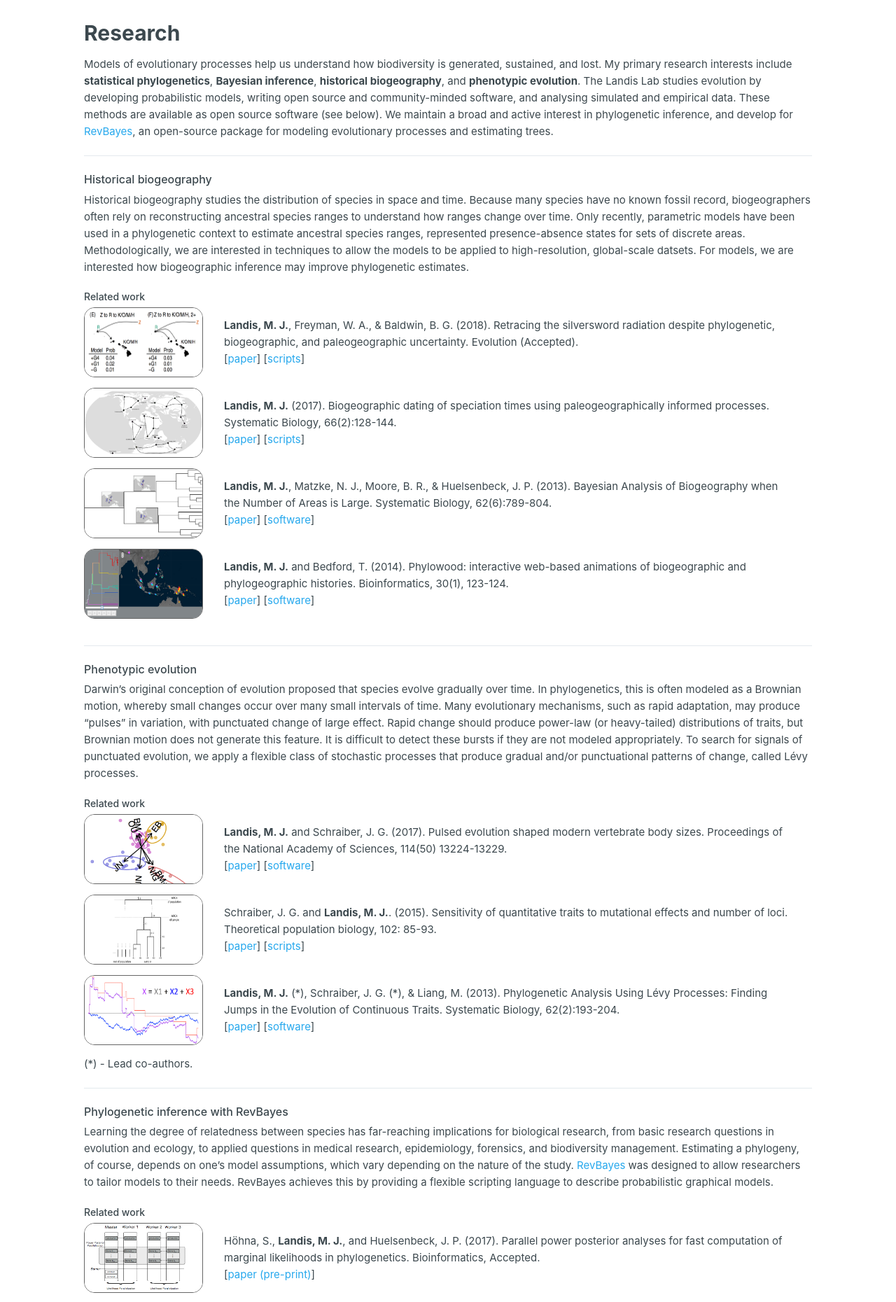
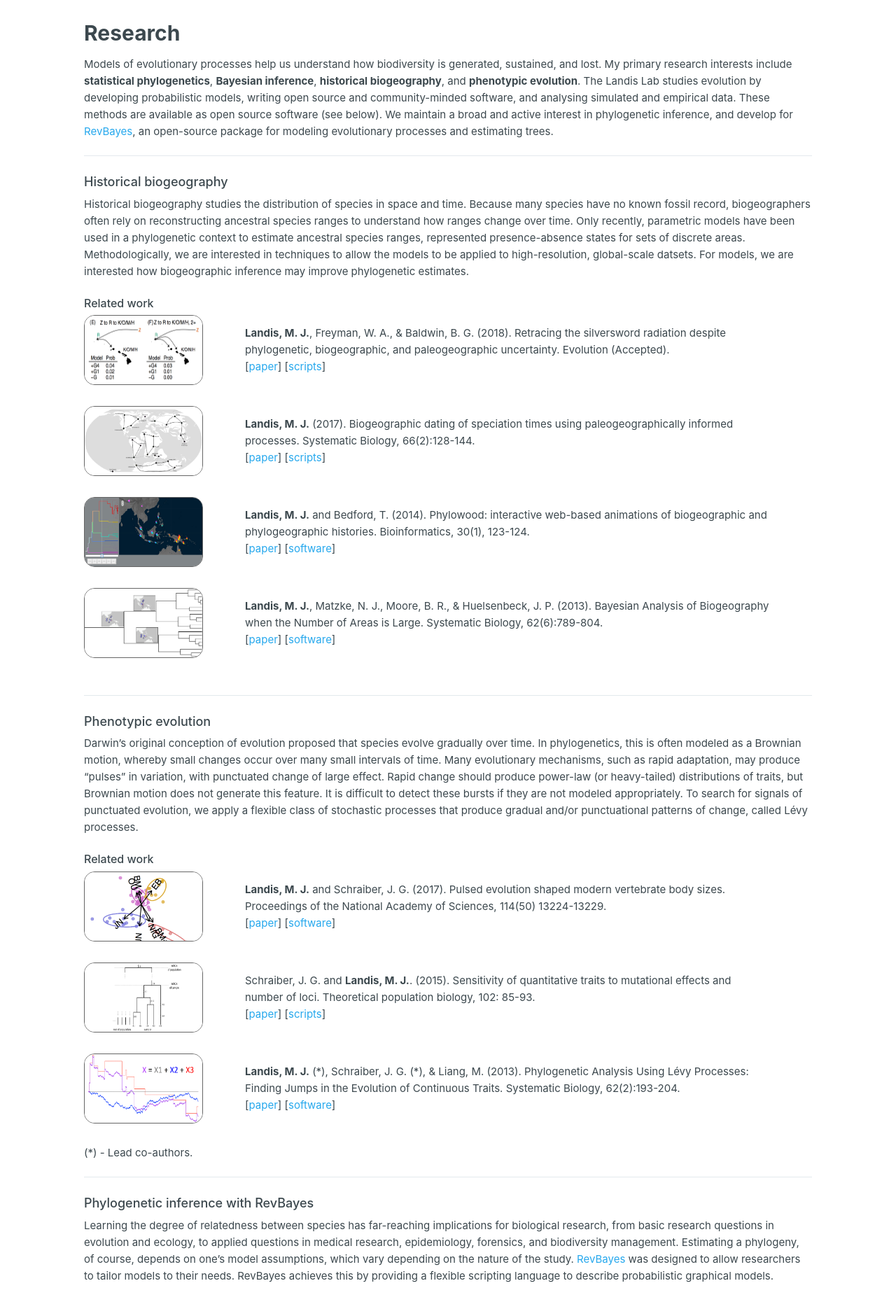
Before and after one commit to landislab/landislab.github.io, a Jekyll site: the page built from research/index.md, in a window 1280 px wide. Shown: the part 271-2131 px from the top of the page at 70% size. Built offline with Jekyll 4.4.1, drawn with Linux system fonts in a browser that asks for light colours; nearby versions of some CDN libraries.

Commit message:
fix table img widths

```diff
--- a/_layouts/people.html
+++ b/_layouts/people.html
@@ -89,7 +89,7 @@
         </table>
     </div>
     <div style="width:80%; margin-left:auto; margin-right:auto">
-        <h3>Interested in joining?</h3>
+        <h2>Interested in joining?</h2>
         We're always looking for creative thinkers that study models of evolution. Please contact <a href="mailto:michael.landis@wustl.edu">Michael</a> directly to inquire about postdoctoral, graduate, and undergraduate research opportunities.
     </div>
     <br>
--- a/research/index.md
+++ b/research/index.md
@@ -17,7 +17,7 @@
 
 ---
 
-#### Historical biogeography
+### Historical biogeography
 
 Historical biogeography studies the distribution of species in space and time.
 Because many species have no known fossil record, biogeographers often rely on reconstructing ancestral species ranges to understand how ranges change over time.
@@ -25,58 +25,85 @@
 Methodologically, we are interested in techniques to allow the models to be applied to high-resolution, global-scale datsets.
 For models, we are interested how biogeographic inference may improve phylogenetic estimates.
 
-##### Related work
 
-<!--<table table-layout="fixed" style="margin: auto" width="800px">-->
+
+#### Related work
+
 <table>
-    <colgroup>
-        <col style="width:200px height=100px">
-        <col>
-    </colgroup>
+
+    <!-- NEW ENTRY -->
     <tr>
-        <td markdown="span" width="200px">
-            <img height="100px" width="200px" src="/assets/research/img/Landis_et_al_2018_Evolution_silversword_radiation.png" style="float: left; margin:0px 10px 0px 0px" class="img-circle-5">
-        </td>
-        <td markdown="span">
-            **Landis, M. J.**, Freyman, W. A., & Baldwin, B. G. (2018). Retracing the silversword radiation despite phylogenetic, biogeographic, and paleogeographic uncertainty. Evolution (Accepted).<br>
+        <!-- IMAGE -->
+        <td><table table-layout="fixed" style="margin:auto" width="200px">
+            <td markdown="span" width="200px">
+                <img height="100px" width="200px" src="/assets/research/img/Landis_et_al_2018_Evolution_silversword_radiation.png" style="float: left; margin:0px" class="img-circle-5">
+            </td>
+        </table></td>
+        <!-- PAPER -->
+        <td><table table-layout="fixed" style="margin:auto">
+            <td markdown="span">
+                **Landis, M. J.**, Freyman, W. A., & Baldwin, B. G. (2018). Retracing the silversword radiation despite phylogenetic, biogeographic, and paleogeographic uncertainty. Evolution (Accepted).<br>
             [[paper](/assets/research/pdf/Landis_et_al_2018_bioRxiv_silversword_radiation)]  [[scripts](http://github.com/mlandis/biogeo_silversword)]
-        </td>
+            </td>
+        </table></td>
     </tr>
 
+
+    <!-- NEW ENTRY -->
     <tr>
-        <td markdown="span" width="200px">
-            <img src="/assets/research/img/Landis_2016_SystBiol_biogeographic_dating.png" style="float: left; margin:0px 10px 0px 0px" height="100" width="200" class="img-circle-5">
-        </td>
-        <td markdown="span">
-            **Landis, M. J.** (2017). Biogeographic dating of speciation times using paleogeographically informed processes. Systematic Biology, 66(2):128-144.<br>
+        <!-- IMAGE -->
+        <td><table table-layout="fixed" style="margin:auto" width="200px">
+            <td markdown="span" width="200px">
+                <img src="/assets/research/img/Landis_2016_SystBiol_biogeographic_dating.png" style="float: left; margin:0px" height="100" width="200" class="img-circle-5">
+            </td>
+        </table></td>
+        <!-- PAPER -->
+        <td><table table-layout="fixed" style="margin:auto">
+            <td markdown="span">
+                **Landis, M. J.** (2017). Biogeographic dating of speciation times using paleogeographically informed processes. Systematic Biology, 66(2):128-144.<br>
             [[paper](/assets/research/pdf/Landis_2016_SystBiol_biogeographic_dating.pdf)]  [[scripts](http://github.com/mlandis/biogeographic_dating)]
-        </td>
+            </td>
+        </table></td>
     </tr>
 
+    <!-- NEW ENTRY -->
     <tr>
-        <td markdown="span" width="200px">
-            <img src="/assets/research/img/Landis_et_al_2013_SystBiol_biogeography_many_areas.png" style="float: left; margin:0px 10px 0px 0px" height="100" width="200" class="img-circle-5">
-        </td>
-        <td markdown="span">
-            **Landis, M. J.**, Matzke, N. J., Moore, B. R., & Huelsenbeck, J. P. (2013). Bayesian Analysis of Biogeography when the Number of Areas is Large. Systematic Biology, 62(6):789-804.<br>
-            [[paper](/assets/research/pdf/Landis_et_al_2013_SystBiol_biogeography_many_areas.pdf)]  [[software](http://software.google.com/p/archive/bayarea)]
-        </td>
+        <!-- IMAGE -->
+        <td><table table-layout="fixed" style="margin:auto" width="200px">
+            <td markdown="span" width="200px">
+                <img src="/assets/research/img/Landis_Bedford_2014_Bioinfo_phylowood.png" style="float: left; margin:0px" height="100" width="200" class="img-circle-5">
+            </td>
+        </table></td>
+        <!-- PAPER -->
+        <td><table table-layout="fixed" style="margin:auto">
+            <td markdown="span">
+                **Landis, M. J.** and Bedford, T. (2014). Phylowood: interactive web-based animations of biogeographic and phylogeographic histories. Bioinformatics, 30(1), 123-124.<br>
+            [[paper](/assets/research/pdf/Landis_Bedford_2014_Bioinfo_phylowood.pdf)]  [[software](http://mlandis.github.io/phylowood)]
+            </td>
+        </table></td>
     </tr>
 
+    <!-- NEW ENTRY -->
     <tr>
-        <td markdown="span" width="200px">
-            <img src="/assets/research/img/Landis_Bedford_2014_Bioinfo_phylowood.png" style="float: left; margin:0px 10px 0px 0px" height="100" width="200" class="img-circle-5">
-        </td>
-        <td markdown="span">
-            **Landis, M. J.** and Bedford, T. (2014). Phylowood: interactive web-based animations of biogeographic and phylogeographic histories. Bioinformatics, 30(1), 123-124.<br>
-            [[paper](/assets/research/pdf/Landis_Bedford_2014_Bioinfo_phylowood.pdf)]  [[software](http://mlandis.github.io/phylowood)]
-        </td>
+        <!-- IMAGE -->
+        <td><table table-layout="fixed" style="margin:auto" width="200px">
+            <td markdown="span" width="200px">
+                <img src="/assets/research/img/Landis_et_al_2013_SystBiol_biogeography_many_areas.png" style="float: left; margin:0px" height="100" width="200" class="img-circle-5">
+            </td>
+        </table></td>
+        <!-- PAPER -->
+        <td><table table-layout="fixed" style="margin:auto">
+            <td markdown="span">
+                 **Landis, M. J.**, Matzke, N. J., Moore, B. R., & Huelsenbeck, J. P. (2013). Bayesian Analysis of Biogeography when the Number of Areas is Large. Systematic Biology, 62(6):789-804.<br>
+            [[paper](/assets/research/pdf/Landis_et_al_2013_SystBiol_biogeography_many_areas.pdf)]  [[software](http://software.google.com/p/archive/bayarea)]
+            </td>
+        </table></td>
     </tr>
 </table>
 
 ---
 
-#### Phenotypic evolution
+### Phenotypic evolution
 
 Darwin's original conception of evolution proposed that species evolve gradually over time.
 In phylogenetics, this is often modeled as a Brownian motion, whereby small changes occur over many small intervals of time.
@@ -85,102 +112,152 @@
 It is difficult to detect these bursts if they are not modeled appropriately.
 To search for signals of punctuated evolution, we apply a flexible class of stochastic processes that produce gradual and/or punctuational patterns of change, called Lévy processes.
 
-##### Related work
+#### Related work
 
-<!--<table table-layout="fixed" style="margin: auto" width="800px">-->
 <table>
-    <colgroup>
-        <col style="width:200px height=100px">
-        <col>
-    </colgroup>
+
+    <!-- NEW ENTRY -->
     <tr>
-        <td markdown="span" width="200px">
-            <img src="/assets/research/img/Landis_Schraiber_2017_PNAS_pulse_vertebrate.png" style="float: left; margin:0px 10px 0px 0px" height="100" width="200" class="img-circle-5">
-        </td>
-        <td markdown="span">
-            **Landis, M. J.** and Schraiber, J. G. (2017). Pulsed evolution shaped modern vertebrate body sizes. Proceedings of the National Academy of Sciences, 114(50) 13224-13229.<br>
+        <!-- IMAGE -->
+        <td><table table-layout="fixed" style="margin:auto" width="200px">
+            <td markdown="span" width="200px">
+                <img src="/assets/research/img/Landis_Schraiber_2017_PNAS_pulse_vertebrate.png" style="float: left; margin:0px" height="100" width="200" class="img-circle-5">
+            </td>
+        </table></td>
+        <!-- PAPER -->
+        <td><table table-layout="fixed" style="margin:auto">
+            <td markdown="span">
+                **Landis, M. J.** and Schraiber, J. G. (2017). Pulsed evolution shaped modern vertebrate body sizes. Proceedings of the National Academy of Sciences, 114(50) 13224-13229.<br>
             [[paper](/assets/research/pdf/Landis_Schraiber_2017_PNAS_pulse_vertebrate.pdf)]  [[software](http://github.com/Schraiber/pulsR)]
-        </td>
+            </td>
+        </table></td>
     </tr>
 
+
+    <!-- NEW ENTRY -->
     <tr>
-        <td markdown="span" width="200px">
-            <img src="/assets/research/img/Schraiber_Landis_2014_TPB_quant_coalescent.png" style="float: left; margin:0px 10px 0px 0px" height="100" width="200" class="img-circle-5">
-        </td>
-        <td markdown="span">
-            Schraiber, J. G. and **Landis, M. J.**. (2015). Sensitivity of quantitative traits to mutational effects and number of loci. Theoretical population biology, 102: 85-93.<br>
+        <!-- IMAGE -->
+        <td><table table-layout="fixed" style="margin:auto" width="200px">
+            <td markdown="span" width="200px">
+                <img src="/assets/research/img/Schraiber_Landis_2014_TPB_quant_coalescent.png" style="float: left; margin:0px" height="100" width="200" class="img-circle-5">
+            </td>
+        </table></td>
+        <!-- PAPER -->
+        <td><table table-layout="fixed" style="margin:auto">
+            <td markdown="span">
+                Schraiber, J. G. and **Landis, M. J.**. (2015). Sensitivity of quantitative traits to mutational effects and number of loci. Theoretical population biology, 102: 85-93.<br>
             [[paper](/assets/research/pdf/Schraiber_Landis_2014_TPB_quant_coalescent.pdf)]  [[scripts](http://github.com/Schraiber/quant_trait_coalescent)]
-        </td>
+            </td>
+        </table></td>
     </tr>
 
+    <!-- NEW ENTRY -->
     <tr>
-        <td markdown="span" width="200px">
-            <img src="/assets/research/img/Landis_et_al_2012_SystBiol_phylo_levy.png" style="float: left; margin:0px 10px 0px 0px" height="100" width="200" class="img-circle-5">
-        </td>
-        <td markdown="span">
-            **Landis, M. J.** (\*), Schraiber, J. G. (\*), & Liang, M. (2013). Phylogenetic Analysis Using Lévy Processes: Finding Jumps in the Evolution of Continuous Traits. Systematic Biology, 62(2):193-204.<br>
+        <!-- IMAGE -->
+        <td><table table-layout="fixed" style="margin:auto" width="200px">
+            <td markdown="span" width="200px">
+                <img src="/assets/research/img/Landis_et_al_2012_SystBiol_phylo_levy.png" style="float: left; margin:0px" height="100" width="200" class="img-circle-5">
+            </td>
+        </table></td>
+        <!-- PAPER -->
+        <td><table table-layout="fixed" style="margin:auto">
+            <td markdown="span">
+                **Landis, M. J.** (\*), Schraiber, J. G. (\*), & Liang, M. (2013). Phylogenetic Analysis Using Lévy Processes: Finding Jumps in the Evolution of Continuous Traits. Systematic Biology, 62(2):193-204.<br>
             [[paper](/assets/research/pdf/Landis_et_al_2012_SystBiol_phylo_levy.pdf)]  [[software](http://github.com/mlandis/creepy-jerk)]
-        </td>
+            </td>
+        </table></td>
     </tr>
 </table>
 
+(\*) - Lead co-authors.
 
-(\*) - Lead co-authors.
+
 
 ---
 
-#### Phylogenetic inference with RevBayes
+### Phylogenetic inference with RevBayes
 
 Learning the degree of relatedness between species has far-reaching implications for biological research, from basic research questions in evolution and ecology, to applied questions in medical research, epidemiology, forensics, and biodiversity management.
 Estimating a phylogeny, of course, depends on one's model assumptions, which vary depending on the nature of the study.
 [RevBayes](http://revbayes.com) was designed to allow researchers to tailor models to their needs.
 RevBayes achieves this by providing a flexible scripting language to describe probabilistic graphical models.
 
-##### Related work
 
-<!--<table table-layout="fixed" style="margin: auto" width="800px">-->
+
+#### Related work
+
+
 <table>
-    <colgroup>
-        <col style="width:200px height=100px">
-        <col>
-    </colgroup>
+
+    <!-- NEW ENTRY -->
     <tr>
-        <td markdown="span" width="200px">
-            <img src="/assets/research/img/Hoehna_et_al_2017_Bioinformatics_parallel_marg_like.png" style="float: left; margin:0px 10px 0px 0px" height="100" width="200" class="img-circle-5">
-        </td>
-        <td markdown="span">
-            Höhna, S., **Landis, M. J.**, and Huelsenbeck, J. P. (2017).  Parallel power posterior analyses for fast computation of marginal likelihoods in phylogenetics. Bioinformatics, Accepted.
-<br>[[paper (pre-print)](/assets/research/pdf/Hoehna_et_al_2017_bioRxiv_parallel_marg_like.pdf)]
-        </td>
+        <!-- IMAGE -->
+        <td><table table-layout="fixed" style="margin:auto" width="200px">
+            <td markdown="span" width="200px">
+                <img src="/assets/research/img/Hoehna_et_al_2017_Bioinformatics_parallel_marg_like.png" style="float: left; margin:0px" height="100" width="200" class="img-circle-5">
+            </td>
+        </table></td>
+        <!-- PAPER -->
+        <td><table table-layout="fixed" style="margin:auto">
+            <td markdown="span">
+                Höhna, S., **Landis, M. J.**, and Huelsenbeck, J. P. (2017).  Parallel power posterior analyses for fast computation of marginal likelihoods in phylogenetics. Bioinformatics, Accepted.
+                <br>[[paper (pre-print)](/assets/research/pdf/Hoehna_et_al_2017_bioRxiv_parallel_marg_like.pdf)]
+            </td>
+        </table></td>
     </tr>
 
+
+    <!-- NEW ENTRY -->
     <tr>
-        <td markdown="span" width="200px">
-            <img src="/assets/research/img/Hoehna_et_al_2017_CurrProcBioinfo_revbayes.png" style="float: left; margin:0px 10px 0px 0px" height="100" width="200" class="img-circle-5">
-        </td>
-        <td markdown="span">
-            Höhna, S., **Landis, M. J.**, and Heath, T. A. (2017). Phylogenetic Inference Using RevBayes. Current Protocols in Bioinformatics, 57:6.16-6.16.34.
+        <!-- IMAGE -->
+        <td><table table-layout="fixed" style="margin:auto" width="200px">
+            <td markdown="span" width="200px">
+                <img src="/assets/research/img/Hoehna_et_al_2017_CurrProcBioinfo_revbayes.png" style="float: left; margin:0px" height="100" width="200" class="img-circle-5">
+            </td>
+        </table></td>
+        <!-- PAPER -->
+        <td><table table-layout="fixed" style="margin:auto">
+            <td markdown="span">
+                Höhna, S., **Landis, M. J.**, and Heath, T. A. (2017). Phylogenetic Inference Using RevBayes. Current Protocols in Bioinformatics, 57:6.16-6.16.34.
 <br>[[paper](/assets/research/pdf/Hoehna_et_al_2017_CurrProcBioinfo_revbayes.pdf)]
-        </td>
+            </td>
+        </table></td>
     </tr>
 
+
+    <!-- NEW ENTRY -->
     <tr>
-        <td markdown="span" width="200px">
-            <img src="/assets/research/img/Hoehna_et_al_2016_SystBiol_revbayes.png" style="float: left; margin:0px 10px 0px 0px" height="100" width="200" class="img-circle-5">
-        </td>
-        <td markdown="span">
-            Höhna, S., **Landis, M. J.**, Heath, T. A., Boussau, B., Lartillot, N., Moore, B. R., Huelsenbeck, J. P. & Ronquist, F. (2016). RevBayes: Bayesian Phylogenetic Inference Using Graphical Models and an Interactive Model-Specification Language. Systematic Biology, 65(4):726-736.
+        <!-- IMAGE -->
+        <td><table table-layout="fixed" style="margin:auto" width="200px">
+            <td markdown="span" width="200px">
+                <img src="/assets/research/img/Hoehna_et_al_2016_SystBiol_revbayes.png" style="float: left; margin:0px" height="100" width="200" class="img-circle-5">
+            </td>
+        </table></td>
+        <!-- PAPER -->
+        <td><table table-layout="fixed" style="margin:auto">
+            <td markdown="span">
+                 Höhna, S., **Landis, M. J.**, Heath, T. A., Boussau, B., Lartillot, N., Moore, B. R., Huelsenbeck, J. P. & Ronquist, F. (2016). RevBayes: Bayesian Phylogenetic Inference Using Graphical Models and an Interactive Model-Specification Language. Systematic Biology, 65(4):726-736.
 <br>[[paper](/assets/research/pdf/Hoehna_et_al_2016_SystBiol_revbayes.pdf)]  [[software](http://github.com/revbayes/revbayes)]
-        </td>
+            </td>
+        </table></td>
     </tr>
 
+
+    <!-- NEW ENTRY -->
     <tr>
-        <td markdown="span" width="200px">
-            <img src="/assets/research/img/Hoehna_et_al_2014_SystBiol_graphical_models.png" style="float: left; margin:0px 10px 0px 0px" height="100" width="200" class="img-circle-5">
-        </td>
-        <td markdown="span">
-            Höhna, S., Heath, T. A., Boussau, B., **Landis, M. J.**, Ronquist, F., & Huelsenbeck, J. P. (2014). Probabilistic graphical model representation in phylogenetics. Systematic Biology, 63(5):753-771.
+        <!-- IMAGE -->
+        <td><table table-layout="fixed" style="margin:auto" width="200px">
+            <td markdown="span" width="200px">
+                <img src="/assets/research/img/Hoehna_et_al_2014_SystBiol_graphical_models.png" style="float: left; margin:0px" height="100" width="200" class="img-circle-5">
+            </td>
+        </table></td>
+        <!-- PAPER -->
+        <td><table table-layout="fixed" style="margin:auto">
+            <td markdown="span">
+                Höhna, S., Heath, T. A., Boussau, B., **Landis, M. J.**, Ronquist, F., & Huelsenbeck, J. P. (2014). Probabilistic graphical model representation in phylogenetics. Systematic Biology, 63(5):753-771.
 <br>[[paper](/assets/research/pdf/Hoehna_et_al_2014_SystBiol_graphical_models.pdf)]
-        </td>
+            </td>
+        </table></td>
     </tr>
+
 </table>
```
Also changed, not shown: _layouts/default.html (+0 -32 lines), assets/css/screen.css (+6 -2 lines), assets/built/screen.css, 10 other files.
